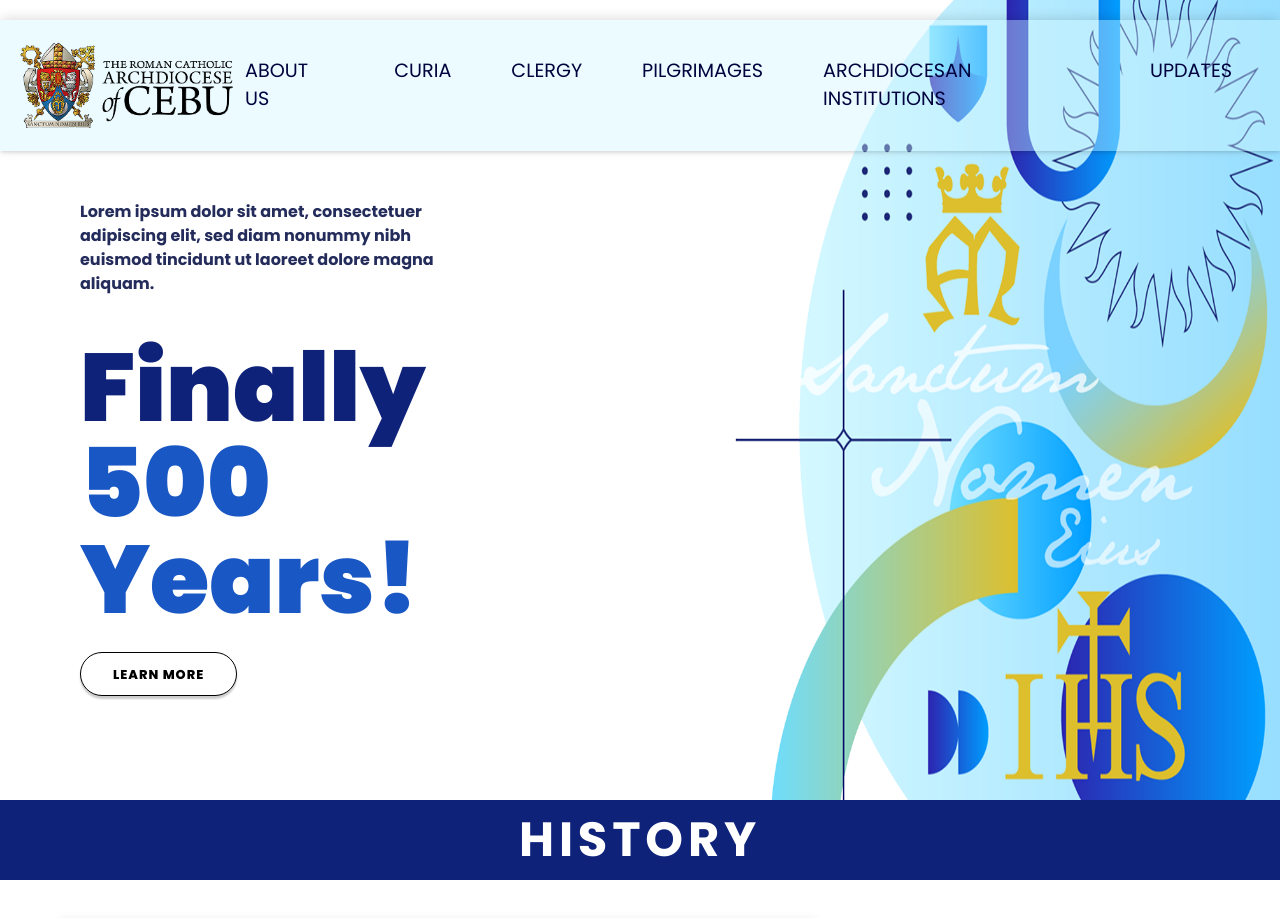
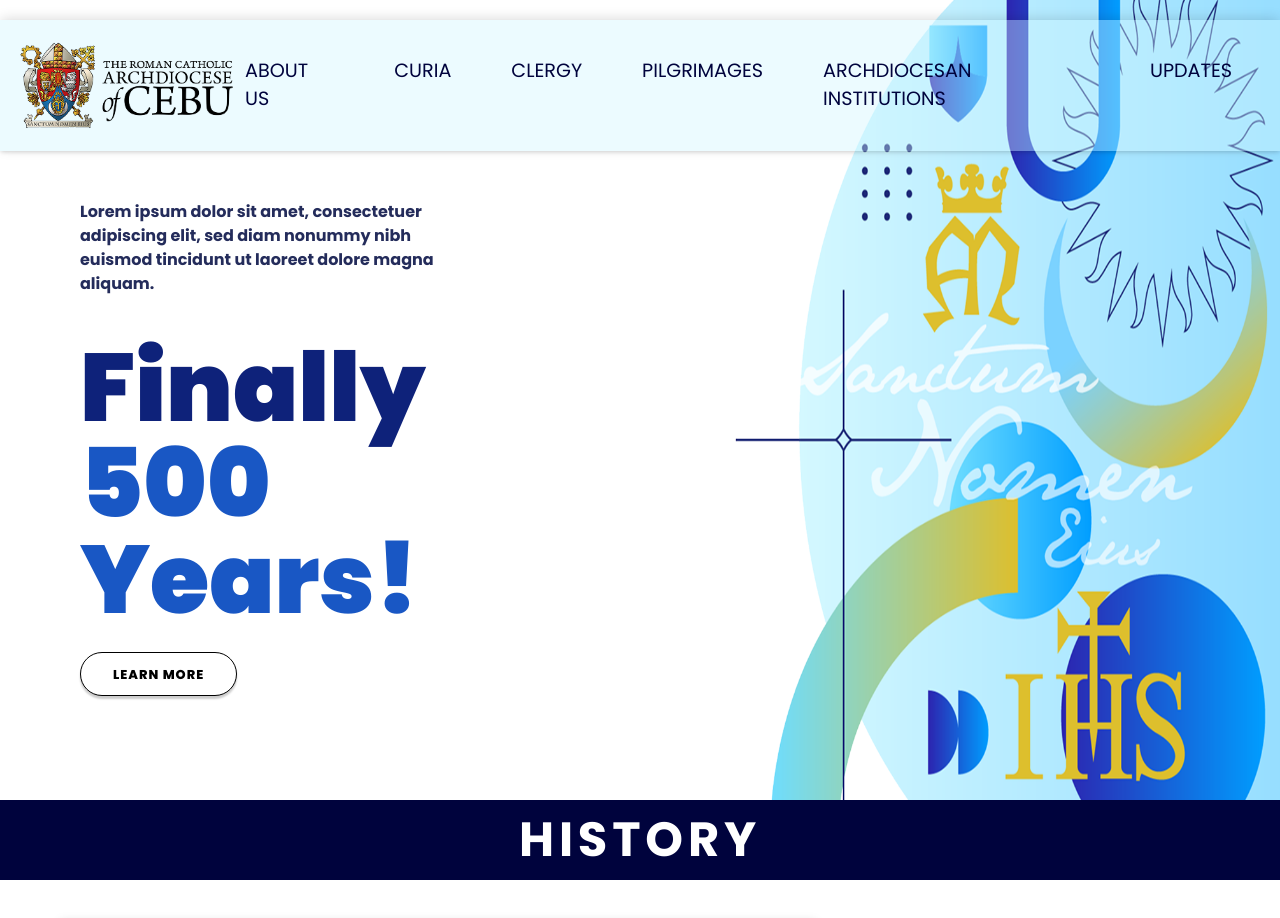
Before and after one commit to Celian4862/cadcomm, a Next.js app: page / in a window 1280 px wide. Shown: the top 918 px of the page. Built offline with nearby package versions, Linux system fonts and the light colour scheme.

Commit message:
Corrected a design error

```diff
--- a/app/page.tsx
+++ b/app/page.tsx
@@ -21,7 +21,7 @@ export default function Home() {
         />
       </div>
       <header>
-        <h2 className="bg-tertiary w-full p-4 text-center text-5xl font-bold tracking-widest text-white uppercase">
+        <h2 className="bg-secondary w-full p-4 text-center text-5xl font-bold tracking-widest text-white uppercase">
           History
         </h2>
       </header>
--- a/app/ui/nav_bar.tsx
+++ b/app/ui/nav_bar.tsx
@@ -4,7 +4,7 @@ export default function NavBar() {
       <a href="/">
         <img src="logo.png" alt="Website logo" className="w-60" />
       </a>
-      <nav className="flex w-auto justify-around gap-x-15 pr-10 *:text-[1.2rem] *:text-[#00033d] *:uppercase *:transition-colors *:duration-300 *:hover:text-[#7dd3fc] *:active:text-[#1a1a6b] *:dark:text-[#7dd3fc] *:dark:hover:text-[#ffffff] *:dark:active:text-[#38bdf8]">
+      <nav className="*:text-secondary flex w-auto justify-around gap-x-15 pr-10 *:text-[1.2rem] *:uppercase *:transition-colors *:duration-300 *:hover:text-[#7dd3fc] *:active:text-[#1a1a6b] *:dark:text-[#7dd3fc] *:dark:hover:text-[#ffffff] *:dark:active:text-[#38bdf8]">
         <a href="/about-us">about us</a>
         <a href="/curia">curia</a>
         <a href="/clergy">clergy</a>
```
